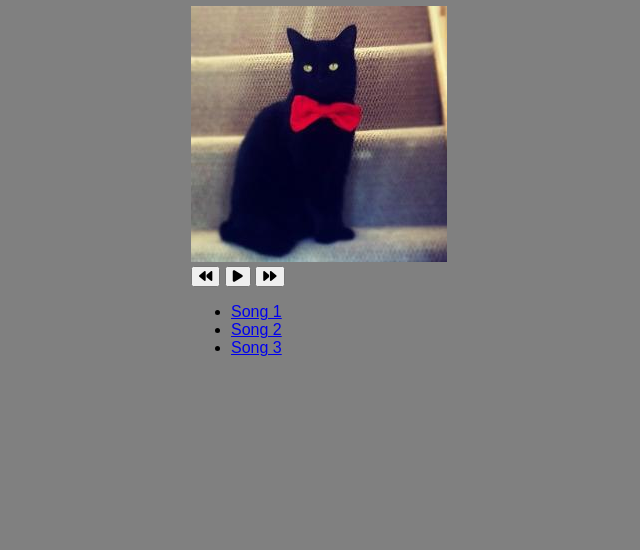
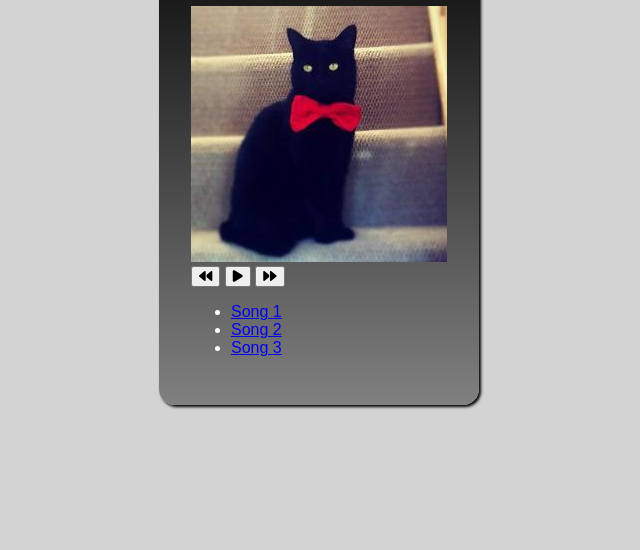
Before and after one commit to luisSantamariaCOL/music-player-html-css-js, a plain HTML site: page index.html in a window 1280 px wide. Shown: the part 258-808 px from the top of the page, without its empty margins (321-961 px from the left). Drawn offline with Linux system fonts and the light colour scheme.

Commit message:
css player maded

```diff
--- a/css/main.css
+++ b/css/main.css
@@ -7,8 +7,30 @@ html, body {
 
 body {
     font-family: sans-serif;
-    background-color: gray;
+    background-color: lightgray;
     display: flex;
     justify-content: center;
     align-items: center;
 }
+
+/*  Player */
+.player {
+    max-width: 768px;
+    min-width: 320px;
+    background-image: linear-gradient(black, gray);
+    border-radius: 1rem;
+    padding: 2rem;
+    color: white;
+    box-shadow: 2px 2px 3px black;
+}
+
+
+/* Title */
+
+/* Cover */
+
+/* Progress */
+
+/* Controls */
+
+/* Songs */
```
